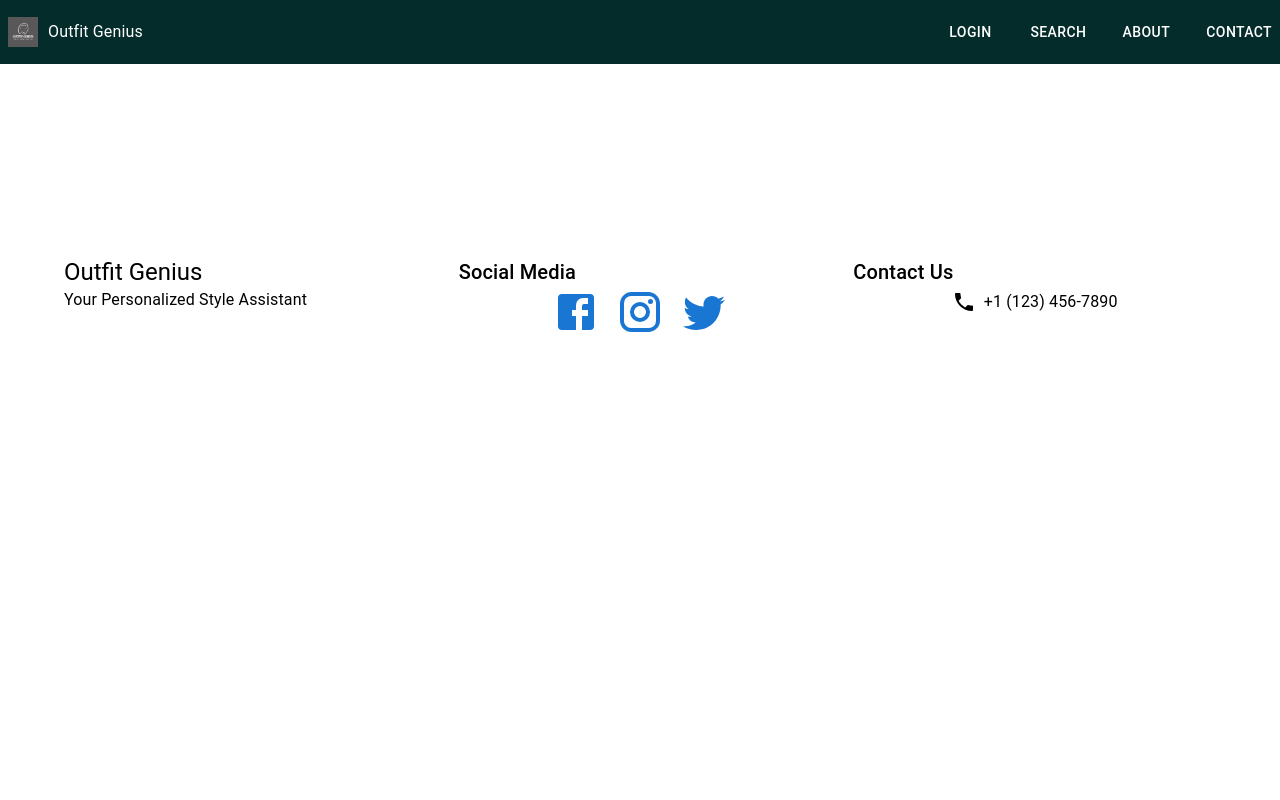
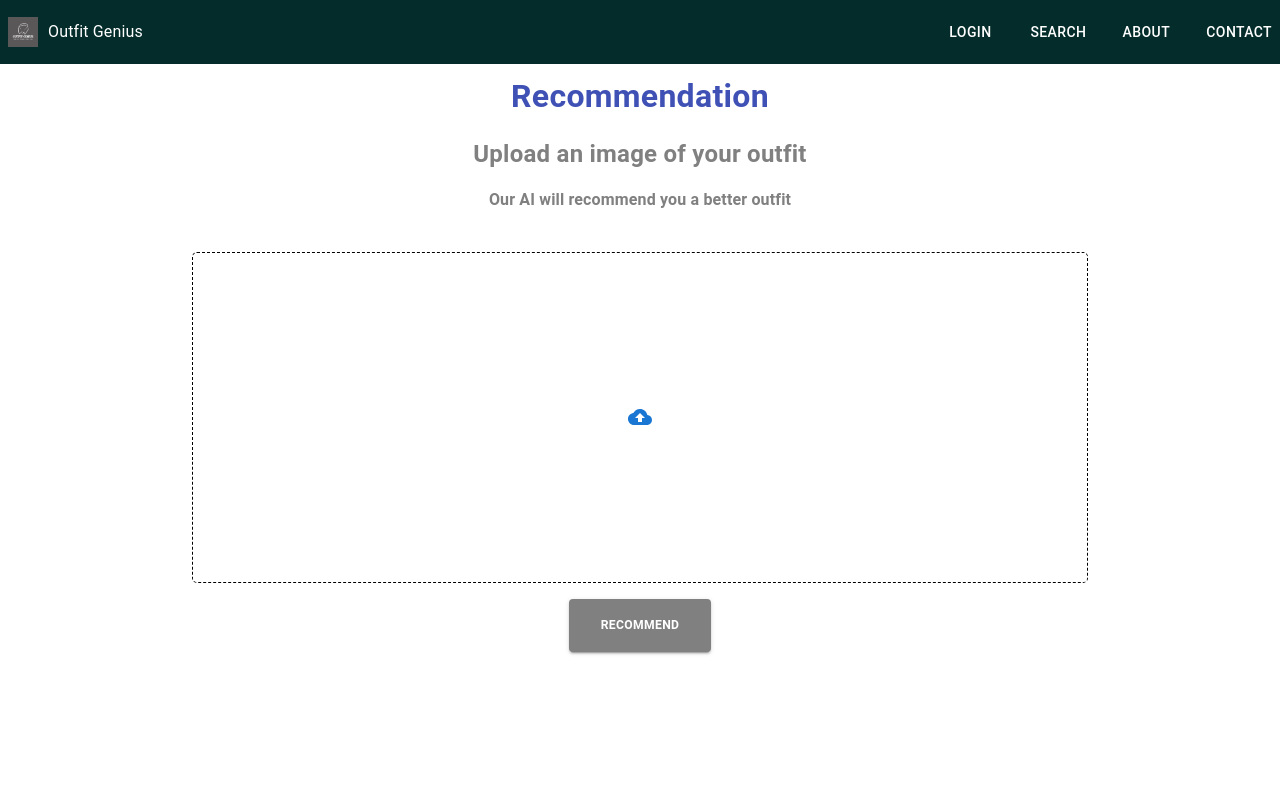
Before and after one commit to frazbhattiiii/outfit-genius, a React (Vite) app: page /recommend in a window 1280 px wide. Shown: the top 800 px of the page. Built offline with nearby package versions, Linux system fonts and the light colour scheme.

Commit message:
image uploading

```diff
--- a/src/components/About/ProductComparison.jsx
+++ b/src/components/About/ProductComparison.jsx
@@ -1,5 +1,6 @@
 import { Box, Container, Typography,Button } from '@mui/material';
 import { styled } from '@mui/system';
+import { useNavigate } from 'react-router-dom';
 
 const ProductComparisonSection = styled('section')({
   backgroundColor: '#F5F5F5',
@@ -65,6 +66,7 @@ const ComparisonButton = styled(Button)({
 });
 
 function ProductComparison() {
+  const navigate = useNavigate();
   return (
     <ProductComparisonSection>
       <SectionTitle variant="h2">Product Comparison</SectionTitle>
@@ -88,7 +90,7 @@ function ProductComparison() {
           <ComparisonText>
             Shorts from different brands and stores are compared based on their price, quality, and style.
           </ComparisonText>
-          <ComparisonButton variant="contained">View Details</ComparisonButton>
+          <ComparisonButton variant="contained" onClick={()=>navigate('/search')}>View Details</ComparisonButton>
         </ComparisonCard>
       </ComparisonContainer>
     </ProductComparisonSection>
--- /dev/null
+++ b/src/components/Recommendation/ImageUpload.jsx
@@ -0,0 +1,135 @@
+import React, { useState } from "react";
+import { Box, IconButton, TextField, Button } from "@mui/material";
+import { useTheme } from "@mui/system";
+import CloudUploadIcon from "@mui/icons-material/CloudUpload";
+import { ToastContainer, toast } from "react-toastify";
+import axios from "axios";
+
+const ImageUpload = ({}) => {
+  const [file, setFile] = useState();
+  const [image, setImage] = useState();
+
+  const theme = useTheme();
+
+  const handleChange = (e) => {
+    console.log(e.target.files[0]);
+    setFile(URL.createObjectURL(e.target.files[0]));
+    setImage(e.target.files[0]);
+  };
+
+  const handleUpload = () => {
+    const formData = new FormData();
+    formData.append("image", image);
+    console.log(formData);
+
+    if (image) {
+      axios
+        .post("http://localhost:3000/image/upload", formData, {
+          headers: {
+            "Content-Type": "multipart/form-data",
+          },
+        })
+        .then(() => {
+          toast.success("Image Uploaded!");
+        })
+        .catch((err) => toast.error("Error uploading image"));
+    } else {
+      alert("Please upload an image!");
+    }
+  };
+
+  return (
+    <>
+    <ToastContainer />
+      <Box
+        sx={{
+          display: "flex",
+          flexDirection: "column",
+          alignItems: "center",
+          justifyContent: "center",
+          margin: "auto",
+          padding: "2rem",
+          maxWidth: "60rem",
+          maxHeight: "30rem",
+        }}
+      >
+        <Box
+          sx={{
+            display: "flex",
+            width: "100%",
+            height: "40rem",
+            border: "1px dashed",
+            borderRadius: "5px",
+            justifyContent: "center",
+            alignItems: "center",
+            "@media (max-width: 724px)": {
+              height: "20rem",
+            },
+          }}
+        >
+          {!file && (
+            <IconButton
+              color="primary"
+              aria-label="upload picture"
+              component="label"
+            >
+              <input
+                hidden
+                accept="image/*"
+                type="file"
+                onChange={handleChange}
+              />
+              <CloudUploadIcon />
+            </IconButton>
+          )}
+          {file && (
+            <Box
+              sx={{
+                display: "flex",
+                justifyContent: "center",
+                alignItems: "center",
+              }}
+            >
+              <img
+                src={file}
+                alt=""
+                style={{
+                  width: "90%",
+                  height: "90%",
+                }}
+              />
+            </Box>
+          )}
+        </Box>
+        <Box
+          sx={{
+            display: "flex",
+            flexDirection: "column",
+            alignItems: "center",
+            justifyContent: "center",
+          }}
+        >
+          <Button
+            variant="contained"
+            sx={{
+              margin: "1rem",
+              padding: "1rem 2rem",
+              fontSize: ".76rem",
+              fontWeight: "bold",
+              color: "white",
+              backgroundColor: "GrayText",
+              "&:hover": {
+                backgroundColor: "brown",
+              },
+            }}
+            onClick={handleUpload}
+          >
+            Recommend
+          </Button>
+        </Box>
+      </Box>
+    </>
+  );
+};
+
+export default ImageUpload;
--- /dev/null
+++ b/src/components/Recommendation/Recommendation.jsx
@@ -0,0 +1,41 @@
+import React from 'react'
+import ImageUpload from './ImageUpload'
+import { Typography ,Box, Button} from '@mui/material'
+
+const Recommendation = () => {
+  return (
+    <Box>
+      <Typography sx={{
+        fontSize: "2rem",
+        fontWeight: "bold",
+        textAlign: "center",
+        padding: ".5rem 2rem",
+        color: "#3f51b5",
+      }}>
+        Recommendation
+      </Typography>
+      <Typography sx={{
+        fontSize: "1.5rem",
+        fontWeight: "bold",
+        textAlign: "center",
+        padding: ".5rem",
+        color:"GrayText"
+
+      }}>Upload an image of your outfit</Typography>
+      <Typography sx={{
+        fontSize: "1rem",
+        fontWeight: "bold",
+        textAlign: "center",
+        padding: ".5rem",
+        color: "GrayText"
+
+      }}>
+Our AI will recommend you a better outfit
+      </Typography>
+      <ImageUpload/>
+
+    </Box>
+  )
+}
+
+export default Recommendation
--- a/src/main.jsx
+++ b/src/main.jsx
@@ -2,7 +2,7 @@ import React from "react";
 import ReactDOM from "react-dom/client";
 import "./index.css";
 import 'react-toastify/dist/ReactToastify.css';
-import {Home, Auth, Search, About, ContactPage,Product} from "./pages";
+import {Home, Auth, Search, About, ContactPage,Product,Recommend} from "./pages";
 import NavBar from "./components/common/NavBar";
 import Logout from "./components/common/Logout";
 import { BrowserRouter as Router, Route, Routes, Navigate} from "react-router-dom";
@@ -21,6 +21,7 @@ ReactDOM.createRoot(document.getElementById("root")).render(
         <Route path="/contact" element={<ContactPage />} />
         <Route path="/auth" element={<Auth />} />
         <Route path="/logout" element={<Logout />} />
+        <Route path="/recommend" element={<Recommend />} />
       </Routes>
     </Router>
     <Footer/>
--- /dev/null
+++ b/src/pages/Recommend.jsx
@@ -0,0 +1,12 @@
+import React from 'react'
+import Recommendation from '../components/Recommendation/Recommendation'
+
+const Recommend = () => {
+  return (
+    <div>
+      <Recommendation/>
+    </div>
+  )
+}
+
+export default Recommend
--- a/src/pages/index.jsx
+++ b/src/pages/index.jsx
@@ -6,5 +6,5 @@ import Search from "./Search";
 import About from "./About";
 import ContactPage from "./Contact";
 import Product from "./Product";
-
-export { Home, Auth, Search, About, ContactPage , Product};
+import Recommend from "./Recommend";
+export { Home, Auth, Search, About, ContactPage , Product,Recommend};
```
